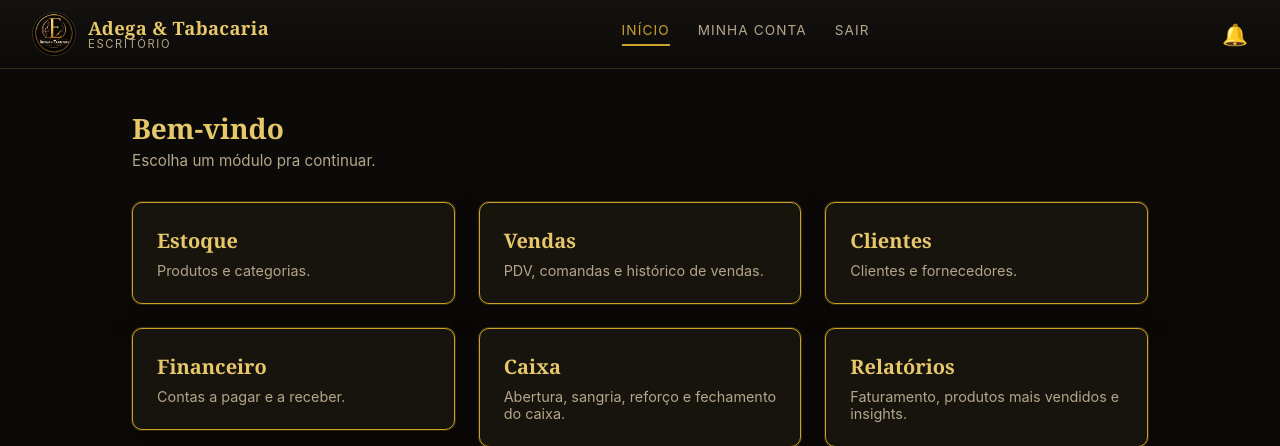
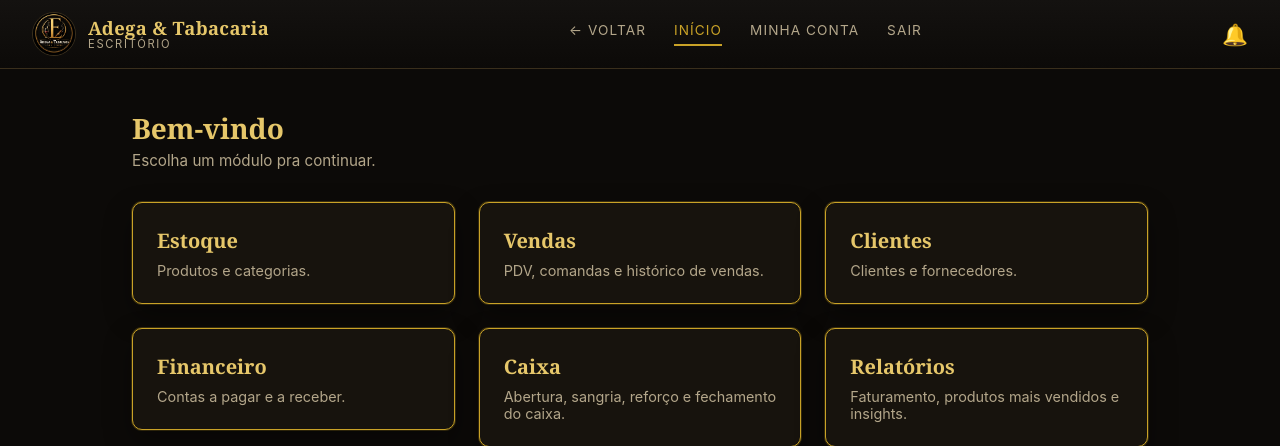
Before and after one commit to Arthur-Ferreira-Fernandes/Adega-Escritorio, a Django app: page / in a window 1280 px wide. Shown: the top 446 px of the page. Run offline with Django 5.2, Linux system fonts and the light colour scheme; the visitor is signed in with stand-in values (Sample User, id 1); data that the repository does not hold is empty.

Commit message:
Adiciona botão de voltar em todas as páginas
Botão no cabeçalho (mesmo padrão visual dos links de navegação) que
volta uma página no histórico do navegador, disponível em toda tela
que estende base.html.

Co-Authored-By: Claude Sonnet 5 <noreply@anthropic.com>

```diff
--- a/templates/base.html
+++ b/templates/base.html
@@ -25,6 +25,7 @@
             </span>
         </a>
         <nav class="cabecalho__nav">
+            <button type="button" onclick="history.back()">&larr; Voltar</button>
             <a href="{% url 'inicio' %}" class="{% if request.resolver_match.url_name == 'inicio' and not request.resolver_match.app_name %}ativo{% endif %}">Início</a>
             {% if user.is_authenticated %}
             <a href="{% url 'usuarios:minha_conta' %}">Minha conta</a>
```
